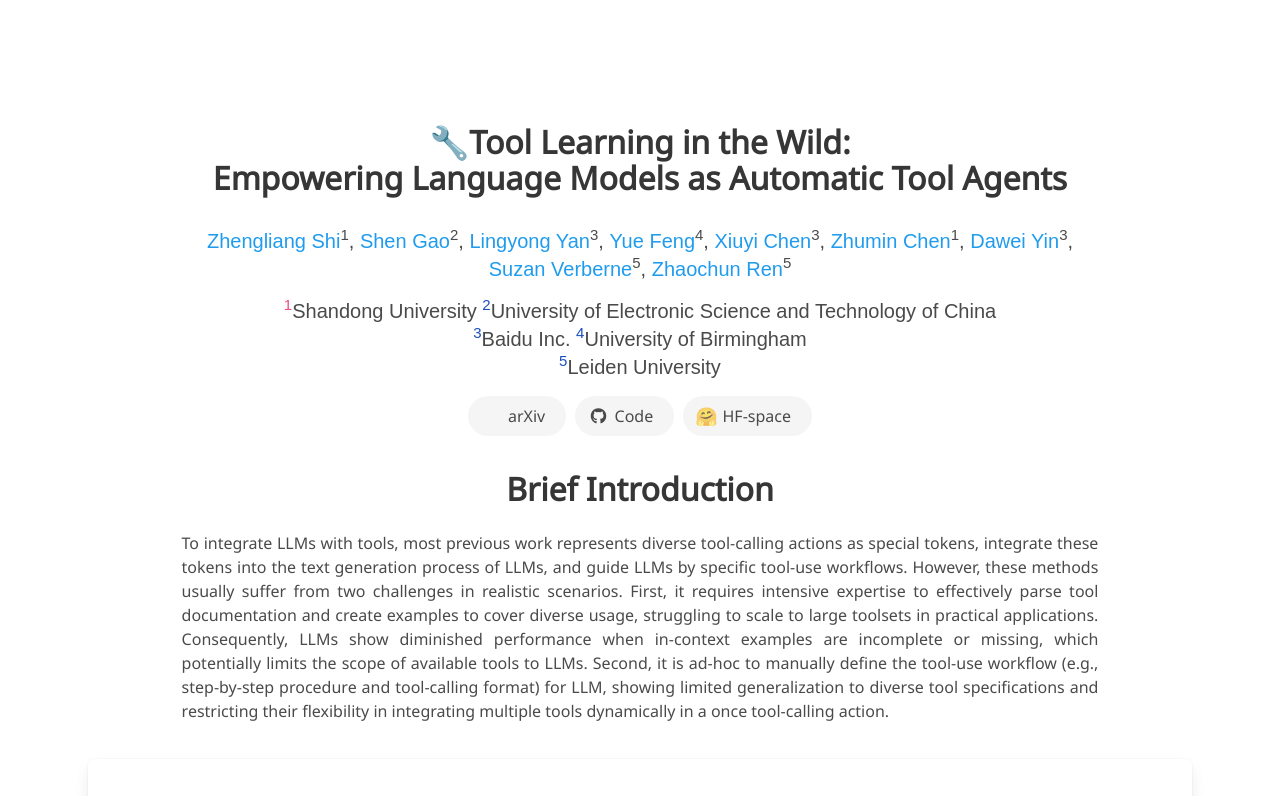
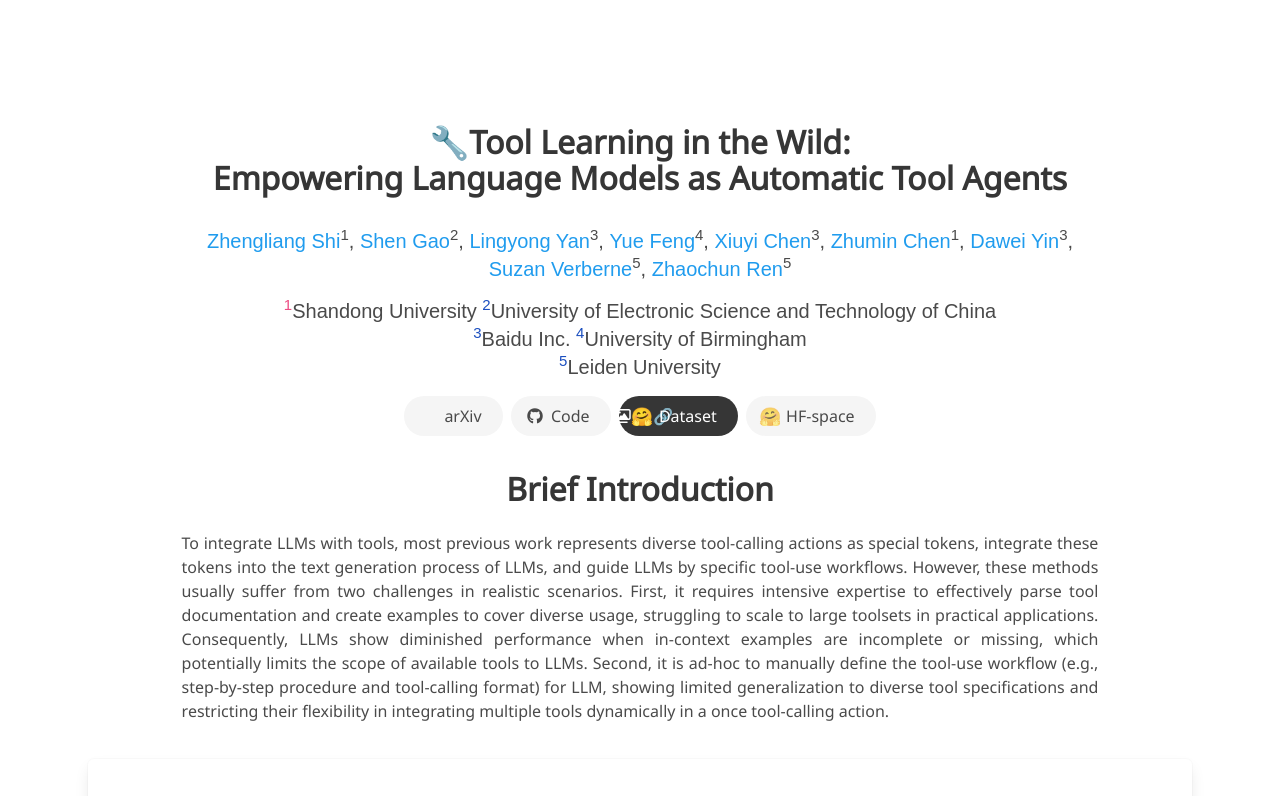
Before and after one commit to mangopy/AutoTools, a plain HTML site: page index.html in a window 1280 px wide. Shown: the top 796 px of the page. Drawn offline with nearby package versions, Linux system fonts and the light colour scheme; a script that the page names is missing; some icons are missing; a web font is replaced by a local one.

Commit message:
Update index.html

```diff
--- a/index.html
+++ b/index.html
@@ -127,17 +127,16 @@
                   </a>
               </span>
               <!-- Dataset Link. -->
-              <!-- <span class="link-block"> -->
-                <!-- <a href="https://huggingface.co/datasets/xxxxxxx" -->
-                   <!-- class="external-link button is-normal is-rounded is-dark"> -->
-                  <!-- <span class="icon"> -->
-                      <!-- <i class="far fa-images"></i> -->
-                      <!-- <p style="font-size:18px">🤗</p> -->
-                      <!-- 🔗 -->
-                  <!-- </span> -->
-                  <!-- <span>Dataset</span> -->
-                <!-- </a> -->
-              <!-- </span> -->
+              <span class="link-block">
+                <a href="https://huggingface.co/datasets/mangopy/autotools" class="external-link button is-normal is-rounded is-dark">
+                  <span class="icon">
+                      <i class="far fa-images"></i>
+                      <p style="font-size:18px">🤗</p>
+                      🔗
+                  </span>
+                  <span>Dataset</span>
+                </a>
+              </span>
               <!-- hf paper Link. -->
               <span class="link-block">
                 <a href="https://huggingface.co/spaces/mangopy/autotools"
```
